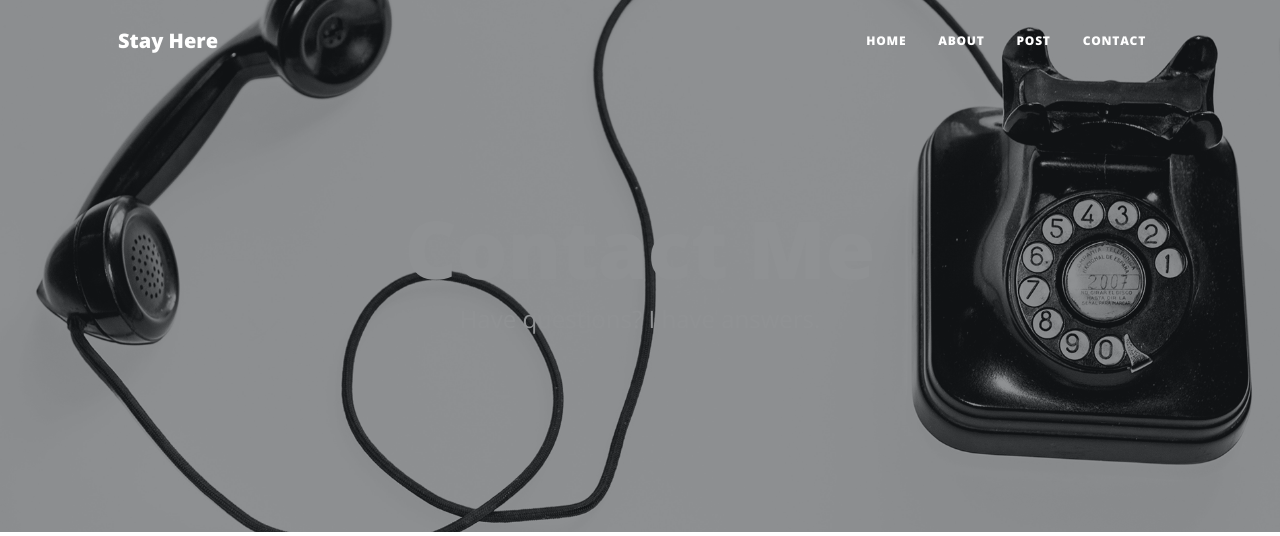
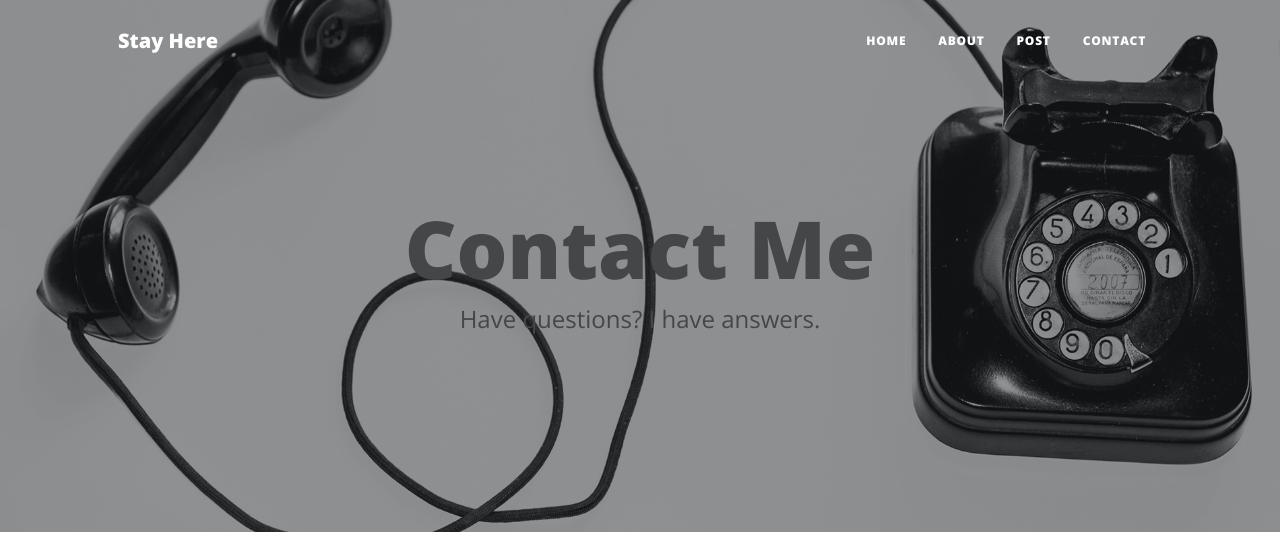
Before and after one commit to PiyushBagde/Dynamic-Blogging-Website-Template, a Flask app: page /contact in a window 1280 px wide. Shown: the top 536 px of the page. Run offline with Flask 3, Linux system fonts and the light colour scheme; some libraries are stand-ins or nearby versions.

Commit message:
fixed contact.html title issue

```diff
--- a/templates/contact.html
+++ b/templates/contact.html
@@ -8,7 +8,7 @@
       <div class="container">
         <div class="row">
           <div class="col-lg-8 col-md-10 mx-auto">
-            <div class="page-heading">
+            <div class="page-heading" style="color:dimgrey">
               <h1>Contact Me</h1>
               <span class="subheading">Have questions? I have answers.</span>
             </div>
```
